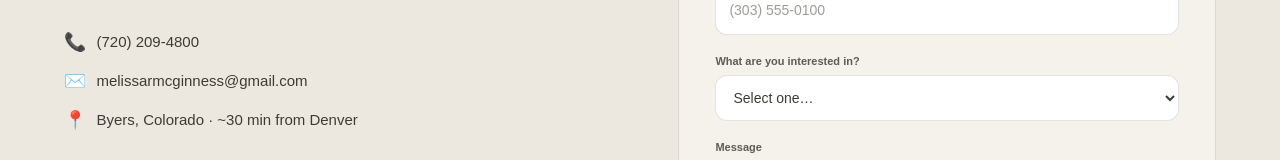
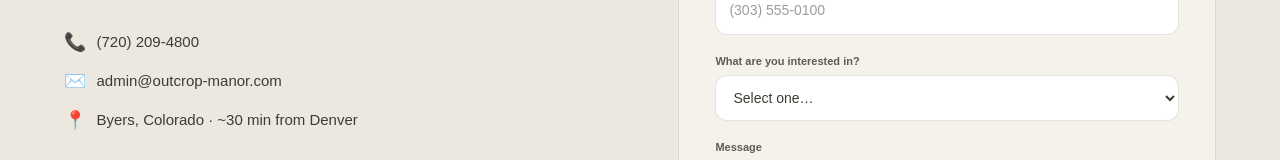
Before and after one commit to stimmel11/outcrop-manor-website, a Next.js app: page /contact in a window 1280 px wide. Shown: the part 600-760 px from the top of the page. Built offline with nearby package versions, Linux system fonts and the light colour scheme.

Commit message:
content: contact page email is admin@outcrop-manor.com
Co-Authored-By: Claude Fable 5.2 <noreply@anthropic.com>
Claude-Session: https://claude.ai/code/session_01AN4QuHKFK3LvPHS3VXJ5fQ

```diff
--- a/app/contact/page.tsx
+++ b/app/contact/page.tsx
@@ -70,8 +70,8 @@ export default function ContactPage() {
           </div>
           <div className="contact-detail">
             <span style={{ fontSize: 18 }}>✉️</span>
-            <a href="mailto:melissarmcginness@gmail.com" style={{ textDecoration: "none" }}>
-              melissarmcginness@gmail.com
+            <a href="mailto:admin@outcrop-manor.com" style={{ textDecoration: "none" }}>
+              admin@outcrop-manor.com
             </a>
           </div>
           <div className="contact-detail">
```
